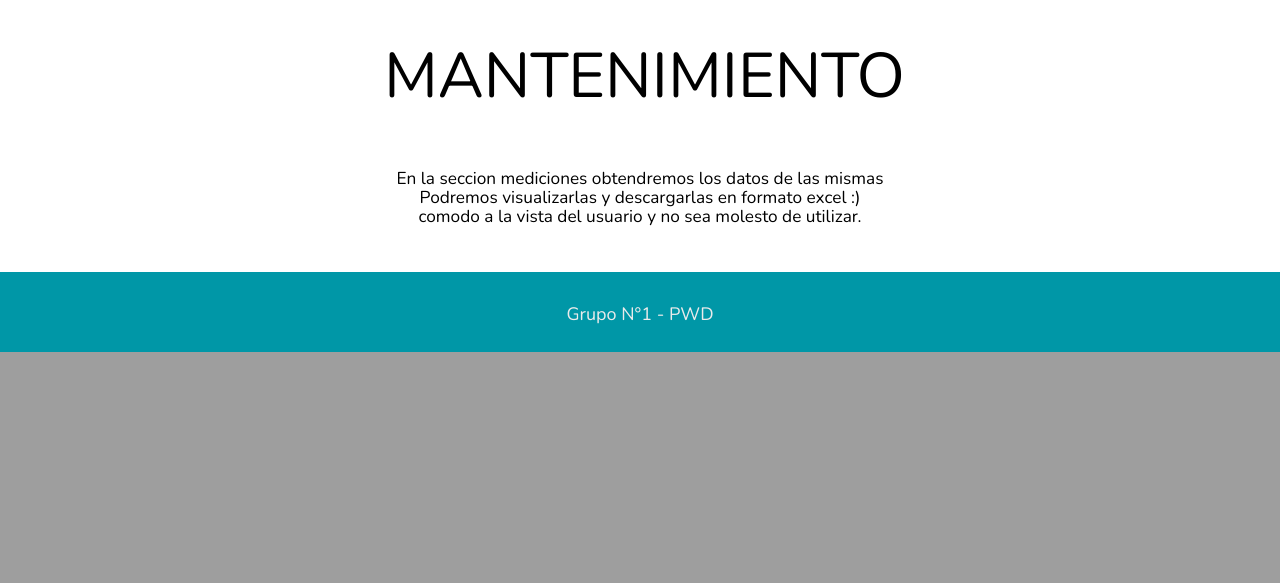
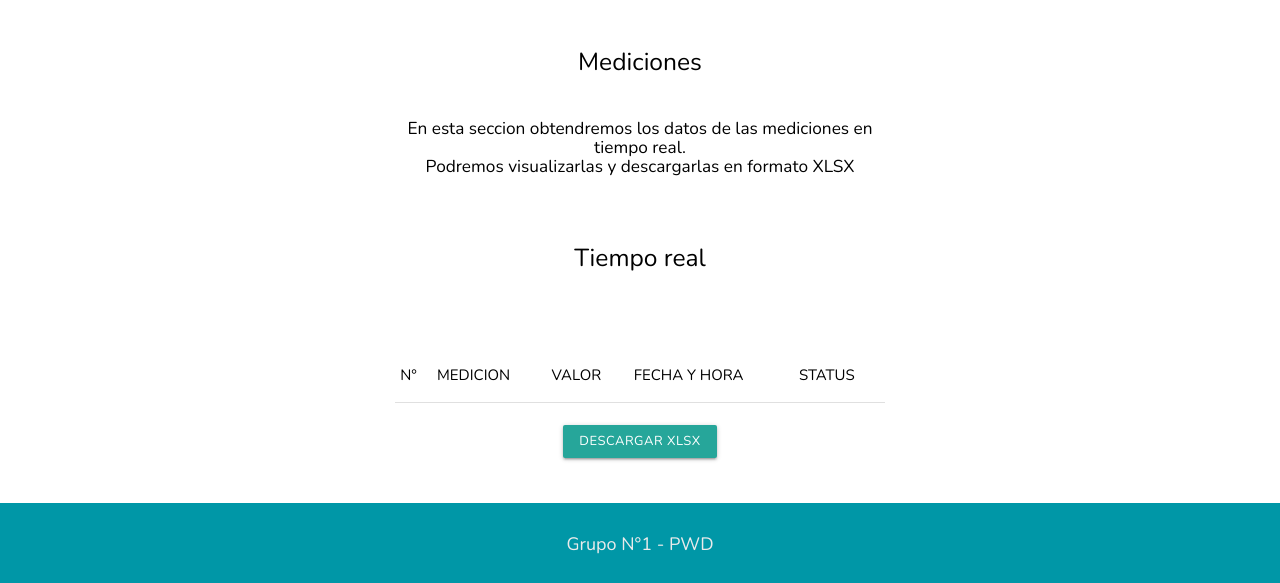
Before and after one commit to pluisss2020/pwd2020_daq_g1, a PHP site: page /subpaginas/mediciones.php in a window 1280 px wide. Shown: the part 464-1047 px from the top of the page. Before the commit the page ends 816 px from the top, so only its background shows below. Run offline with PHP 8.4, Linux system fonts and the light colour scheme; a user stored in the database is signed in; data that the repository does not hold is empty; some libraries are stand-ins or nearby versions.

Commit message:
Add files via upload

```diff
--- a/subpaginas/action/adduser.php
+++ b/subpaginas/action/adduser.php
@@ -11,7 +11,7 @@ include("add.php");
   $resultado= $conexion->query($query);
 //Si hay conexión los datos se llevarán hacía la tabla
   if($resultado){
-    header("Location: ../usuarios.php");
+    header("Location: ../tabla.php");
   }
   //Si no hay conexión aparecerá lo siguiente
   else{
--- a/subpaginas/index.php
+++ b/subpaginas/index.php
@@ -63,11 +63,11 @@
 
  			<br><h5 class="center-align">Actualizacion</h5><br>
 
- 			<h6 class="center-align">12/12/20 Usuarios por roles, ¡genial!, ahora podremos otorgar<br>permisos tanto de administrador como permiso de usuario.<br>Próximamente datos y exportacion de los mismos a excel.<br><br>Ahora podremos crear usuarios, modificarlos y eliminarlos<br>En la seccion "Usuarios" en la parte inferior encontraremos<br>un boton que dice "VER USUARIOS", ahi podremos ver los<br>mismos, modificarlos y eliminarlos.</h6>
+ 			<h6 class="center-align">12/12/20</h6><br><h6 class="center-align">Mediciones, podremos ver en momento real las mismas<br>Tambien encontraremos una tabla con datos de mediciones<br>los cuales podremos descargar en un archivo XLSX</h6><h6 class="center-align"> Usuarios por roles, ¡genial!, ahora podremos otorgar<br>permisos tanto de administrador como permiso de usuario.<br><br>Ahora podremos crear usuarios, modificarlos y eliminarlos<br>En la seccion "Usuarios" en la parte inferior encontraremos<br>un boton que dice "VER USUARIOS", ahi podremos ver los<br>mismos, modificarlos y eliminarlos.</h6>
 
             <br><h5 class="center-align">Proximamente</h5><br>
 
-            <h6 class="center-align">Sinceramente ya no nos falta mucho para terminar el sitio web<br>ya que aunque aca no este completo tenemos bocetos que tenemos<br>para pasar en limpio con su respectivo CSS, proximamente<br>añadiremos la funcion de mediciones, las cuales podran exportarse<br>a una tabla creada en XLSX (Excel).</h6>
+            <h6 class="center-align">Sinceramente ya no nos falta mucho para terminar el sitio web<br>ya que aunque aca no este completo tenemos bocetos que tenemos<br>para pasar en limpio con su respectivo CSS, proximamente<br>añadiremos la funcion de paginas para usuarios normales<br>los cuales tendran un permiso diferente al administrativo.<br>También queriamos añadir un sistema de graficas.</h6>
 
  			 <!--<div id="Valores">
              </div> Próximamente-->
--- a/subpaginas/mediciones.php
+++ b/subpaginas/mediciones.php
@@ -53,13 +53,53 @@
  		</div>
 
  		<section class="container">
- 			<h1 class="center-align">MANTENIMIENTO</h1><br>
+ 			<br><h5 class="center-align">Mediciones</h5><br>
 
+            <h6 class="center-align">En esta seccion obtendremos los datos de las mediciones en tiempo real.<br>Podremos visualizarlas y descargarlas en formato XLSX</h6><br>
 
+        <br><h5 class="center-align">Tiempo real</h5><br>
+			<div class="center-align">
+			 <div id="Valores">
+             </div>
+ 			</div><br>
 
+<?php
+                include("action/add.php");
 
+        //COMIENZO DE LA TABLA
+        ?>
+             <div class="center-align">
+                <div class="row">
+                    <div class="col s12">
+                        <table>
+                            <thead>
+                                <tr>
+                                    <td>N°</td>
+                                    <td>MEDICION</td>
+                                    <td>VALOR</td>
+                                    <td>FECHA Y HORA</td>
+                                    <td>STATUS</td>
+                                </tr>
+                            </thead>
 
- 			<h6 class="center-align">En la seccion mediciones obtendremos los datos de las mismas<br>Podremos visualizarlas y descargarlas en formato excel :)<br>comodo a la vista del usuario y no sea molesto de utilizar.</h6>
+                        <?php
+                            $query="SELECT * FROM mediciones";
+                $resultado= $conexion->query($query);
+                while($row=$resultado->fetch_assoc()){
+                        ?>
+                        <tr>
+                            <td><?php echo $row['id']; ?></td>
+                            <td><?php echo $row['medicion']?></td>
+                            <td><?php echo $row['valor']?></td>
+                            <td><?php echo $row['fecha_hora']?></td>
+                            <td>Ok</td>
+                        </tr>
+                    <?php } ?>
+                     </table>
+                     <br><a href="exportar.php" class="waves-effect waves-light btn-small">DESCARGAR XLSX</a>
+                    </div>
+                </div>
+             </div>
 
 
  			 <!--<div id="Valores">
--- a/subpaginas/usuarios.php
+++ b/subpaginas/usuarios.php
@@ -75,10 +75,11 @@
         <div class="input-field col s12">
           <input class="validate" id="text" name="rol_id" required="required"> <label class="active" for="first_name">Rango</label>
         </div>
-        <input type="submit" value="REGISTRAR" class="waves-effect waves-light btn nicebtn objpadding cyan darken-1"/>
+        <form action="tabla.php" method="POST">
+        <input type="submit" href="tabla.php" value="REGISTRAR" class="waves-effect waves-light btn nicebtn objpadding cyan darken-1"/>
          <a href="tabla.php" class="waves-effect waves-light btn nicebtn objpadding cyan darken-1">VER USUARIOS</a>
         </form>
-
+</form>
 
     </div>
 
```
Also changed, not shown: subpaginas/conexion.php (+37 -0 lines), subpaginas/exportar.php (added, +35 -0 lines), subpaginas/value.php (+16 -6 lines).
